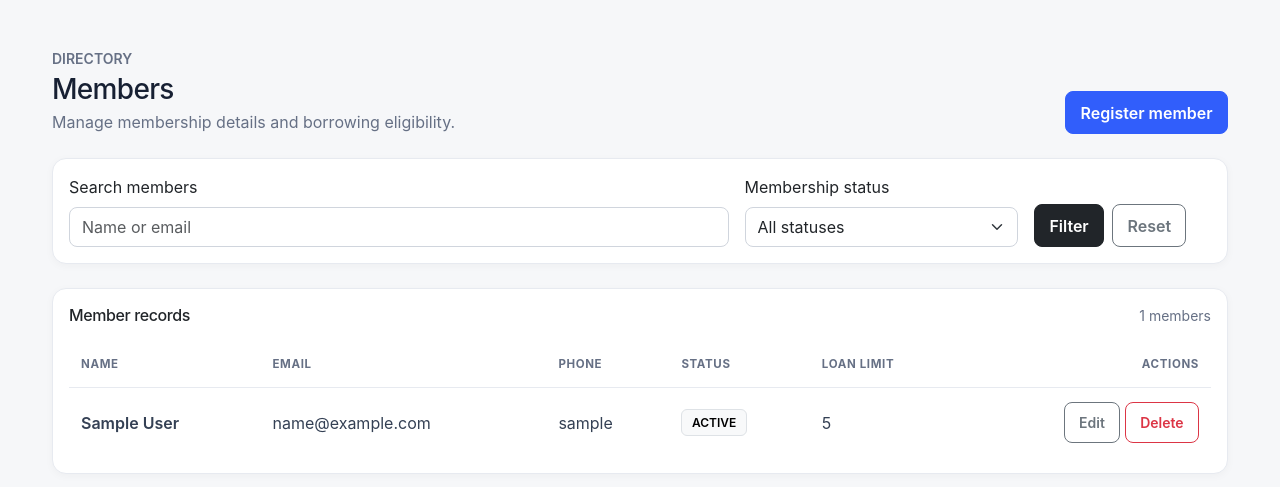
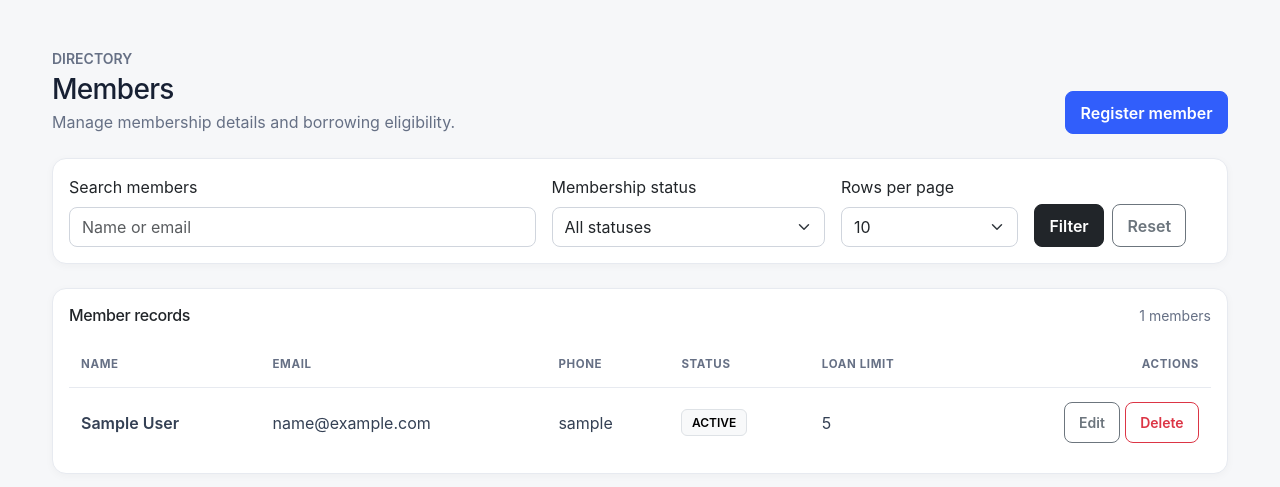
Before and after one commit to robinmwaniki/LibraryManagementSystem, a Spring Boot app: page /members in a window 1280 px wide. Shown: the part 69-556 px from the top of the page. Run offline with Spring Boot 4, Linux system fonts and the light colour scheme; the visitor is signed in with stand-in values (Sample User, id 1); some of the project's set-up classes (security, data sources, template engines, error pages and the like) are left out, and stand-ins take their place; some libraries are stand-ins or nearby versions.

Commit message:
feat: add configurable page size and result counts to list views

```diff
--- a/src/main/resources/templates/members/list.html
+++ b/src/main/resources/templates/members/list.html
@@ -14,8 +14,9 @@
 <div class="d-flex flex-wrap justify-content-between align-items-end gap-3 mb-4"><div><p class="small text-uppercase fw-semibold text-secondary mb-1">Directory</p><h1 class="h3 mb-1">Members</h1><p class="text-secondary mb-0">Manage membership details and borrowing eligibility.</p></div><a th:href="@{/members/add}" class="btn btn-primary">Register member</a></div>
 <div th:if="${success}" class="alert alert-success" th:text="${success}"></div><div th:if="${error}" class="alert alert-danger" th:text="${error}"></div>
 <section class="card mb-4"><div class="card-body"><form method="get" th:action="@{/members}" class="row g-3 align-items-end">
-<div class="col-md-7"><label for="search" class="form-label">Search members</label><input id="search" name="search" class="form-control" placeholder="Name or email" th:value="${search}"></div>
+<div class="col-md-5"><label for="search" class="form-label">Search members</label><input id="search" name="search" class="form-control" placeholder="Name or email" th:value="${search}"></div>
 <div class="col-md-3"><label for="status" class="form-label">Membership status</label><select id="status" name="status" class="form-select"><option value="">All statuses</option><option value="ACTIVE" th:selected="${selectedStatus == 'ACTIVE'}">Active</option><option value="INACTIVE" th:selected="${selectedStatus == 'INACTIVE'}">Inactive</option><option value="SUSPENDED" th:selected="${selectedStatus == 'SUSPENDED'}">Suspended</option></select></div>
+<div class="col-md-2"><label for="size" class="form-label">Rows per page</label><select id="size" name="size" class="form-select"><option value="5" th:selected="${pageSize == 5}">5</option><option value="10" th:selected="${pageSize == 10}">10</option><option value="20" th:selected="${pageSize == 20}">20</option><option value="50" th:selected="${pageSize == 50}">50</option><option value="100" th:selected="${pageSize == 100}">100</option></select></div>
 <div class="col-md-2 d-flex gap-2"><button class="btn btn-dark" type="submit">Filter</button><a th:href="@{/members}" class="btn btn-outline-secondary">Reset</a></div></form></div></section>
 <section class="card"><div class="card-body">
 <div class="d-flex justify-content-between align-items-center mb-3"><h2 class="h6 mb-0">Member records</h2><span class="small text-secondary" th:text="${members.totalElements + ' members'}">0 members</span></div>
@@ -26,8 +27,8 @@
 <form class="d-inline" method="post" th:action="@{/members/delete/{id}(id=${member.id})}" onsubmit="return confirm('Delete this member?')"><button class="btn btn-sm btn-outline-danger" type="submit">Delete</button></form>
 </td></tr></tbody></table></div>
 <div th:if="${!members.hasContent()}" class="text-center py-5"><h3 class="h6">No members found</h3><p class="text-secondary mb-0">Try another search or clear the filters.</p></div>
-<nav th:if="${members.totalPages > 1}" class="d-flex justify-content-between align-items-center mt-3"><span class="small text-secondary" th:text="${'Page ' + (members.number + 1) + ' of ' + members.totalPages}">Page 1</span>
-<ul class="pagination pagination-sm mb-0"><li class="page-item" th:classappend="${members.first} ? 'disabled'"><a class="page-link" th:href="@{/members(page=${members.number - 1},search=${search},status=${selectedStatus})}">Previous</a></li>
-<li class="page-item" th:each="p : ${#numbers.sequence(0, members.totalPages - 1)}" th:classappend="${p == members.number} ? 'active'"><a class="page-link" th:href="@{/members(page=${p},search=${search},status=${selectedStatus})}" th:text="${p + 1}">1</a></li>
-<li class="page-item" th:classappend="${members.last} ? 'disabled'"><a class="page-link" th:href="@{/members(page=${members.number + 1},search=${search},status=${selectedStatus})}">Next</a></li></ul></nav>
+<nav th:if="${members.totalPages > 1}" class="d-flex justify-content-between align-items-center mt-3"><span class="small text-secondary" th:text="${'Showing ' + (members.numberOfElements == 0 ? 0 : members.number * members.size + 1) + '–' + (members.number * members.size + members.numberOfElements) + ' of ' + members.totalElements + ' · Page ' + (members.number + 1) + ' of ' + members.totalPages}">Page 1</span>
+<ul class="pagination pagination-sm mb-0"><li class="page-item" th:classappend="${members.first} ? 'disabled'"><a class="page-link" th:href="@{/members(page=${members.number - 1},size=${pageSize},search=${search},status=${selectedStatus})}">Previous</a></li>
+<li class="page-item" th:each="p : ${#numbers.sequence(0, members.totalPages - 1)}" th:classappend="${p == members.number} ? 'active'"><a class="page-link" th:href="@{/members(page=${p},size=${pageSize},search=${search},status=${selectedStatus})}" th:text="${p + 1}">1</a></li>
+<li class="page-item" th:classappend="${members.last} ? 'disabled'"><a class="page-link" th:href="@{/members(page=${members.number + 1},size=${pageSize},search=${search},status=${selectedStatus})}">Next</a></li></ul></nav>
 </div></section></main><script th:src="@{/webjars/bootstrap/5.3.2/js/bootstrap.bundle.min.js}"></script></body></html>
```
